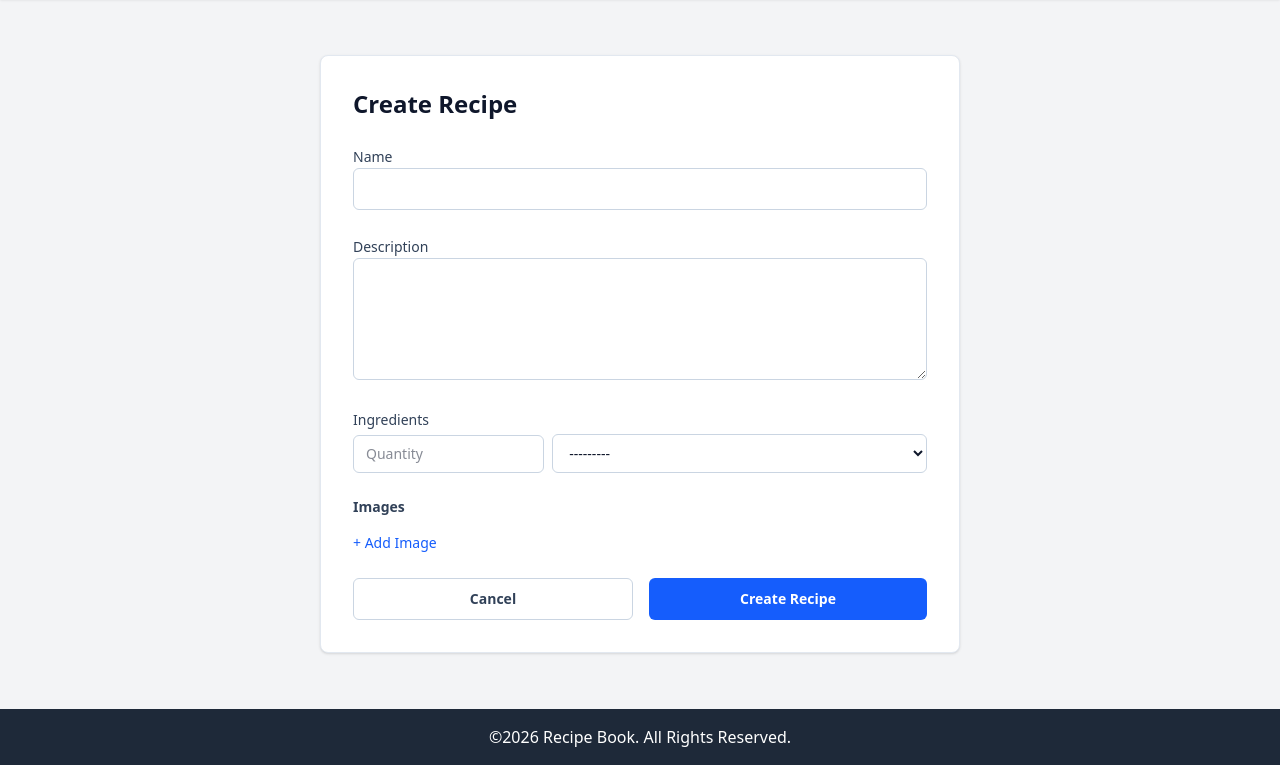
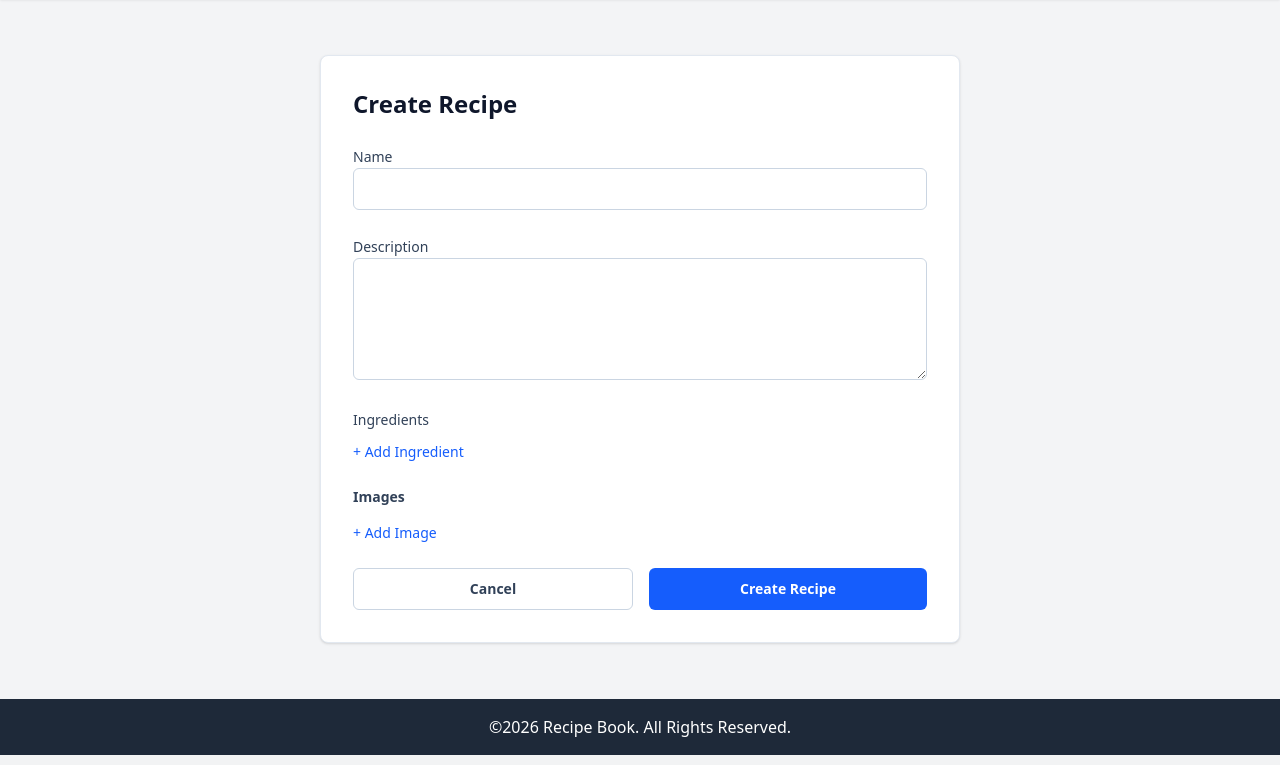
Before and after one commit to PolarBear9905/recipebook-chua-phoebe, a Django app: page /recipe/add in a window 1280 px wide. Shown: the part 65-830 px from the top of the page. Run offline with Django 5.2, Linux system fonts and the light colour scheme; the visitor is signed in with stand-in values (Sample User, id 1); data that the repository does not hold is empty; style sheets or scripts are compiled from the project's sources; some libraries are stand-ins or nearby versions.

```diff
--- a/ledger/forms.py
+++ b/ledger/forms.py
@@ -14,12 +14,12 @@ class RecipeIngredientForm(forms.ModelForm):
 
     class Meta:
         model = RecipeIngredient
-        fields = ['ingredient', 'quantity']
+        fields = ['quantity', 'ingredient']
 
 IngredientFormSet = inlineformset_factory(
     Recipe, RecipeIngredient,
     form=RecipeIngredientForm,
-    extra=1,
+    extra=0,
     can_delete=True
 )
 
--- a/ledger/templates/ledger/recipe_form.html
+++ b/ledger/templates/ledger/recipe_form.html
@@ -49,7 +49,7 @@
             <div>
                 <h3 class="text-sm font-medium text-slate-700 mb-1">Ingredients</h3>
                 {{ ingredient_formset.management_form }}
-                <div class="space-y-2">
+                <div id="ingredients-form-list" class="space-y-2">
                     {% for f in ingredient_formset %}
                     <div class="flex gap-2 items-center">
                         {{ f.id }}
@@ -70,7 +70,44 @@
                     </div>
                     {% endfor %}
                 </div>
+                <button id="add-ingredient-btn" type="button"
+                class="mt-2 text-sm text-blue-600 hover:underline font-medium">
+                + Add Ingredient
+                 </button>
             </div>
+
+            <script>
+                const addIngredientBtn = document.getElementById('add-ingredient-btn');
+                const ingredientList = document.getElementById('ingredients-form-list');
+                const totalIngredientForms = document.getElementById('id_ingredients-TOTAL_FORMS');
+
+                // Build ingredient options from existing select
+                const existingSelect = ingredientList.querySelector('select');
+                let optionsHTML = '<option value="">---------</option>';
+                if (existingSelect) {
+                    existingSelect.querySelectorAll('option').forEach(opt => {
+                        if (opt.value) optionsHTML += `<option value="${opt.value}">${opt.text}</option>`;
+                    });
+                }
+
+                addIngredientBtn.addEventListener('click', function () {
+                    const formCount = parseInt(totalIngredientForms.value);
+                    const newForm = document.createElement('div');
+                    newForm.classList.add('ingredient-form', 'flex', 'gap-2', 'items-center');
+                    newForm.innerHTML = `
+                        <input type="hidden" name="ingredients-${formCount}-id" value="">
+                        <input type="text" name="ingredients-${formCount}-quantity"
+                            placeholder="Quantity"
+                            class="w-1/3 px-3 py-2 text-sm text-slate-900 rounded-md border border-slate-300 focus:outline-none focus:ring-2 focus:ring-blue-500" />
+                        <select name="ingredients-${formCount}-ingredient"
+                            class="flex-1 px-3 py-2 text-sm text-slate-900 rounded-md border border-slate-300 focus:outline-none focus:ring-2 focus:ring-blue-500">
+                            ${optionsHTML}
+                        </select>
+                    `;
+                    ingredientList.appendChild(newForm);
+                    totalIngredientForms.value = formCount + 1;
+                });
+            </script>
 
             <div>
                 <h3 class="text-sm font-semibold text-slate-700 mb-2">Images</h3>
```
